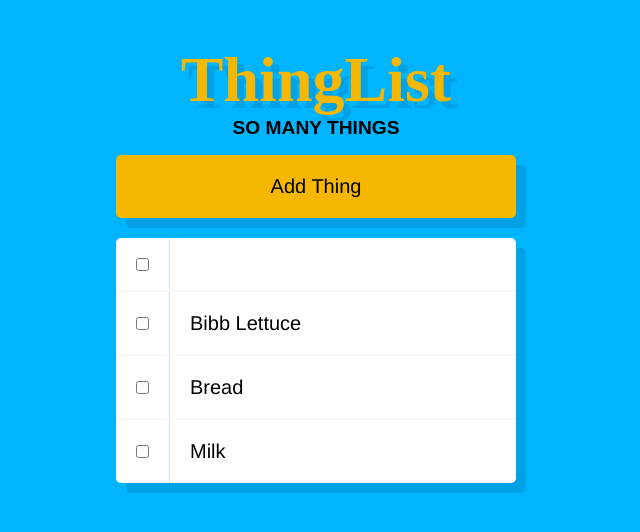
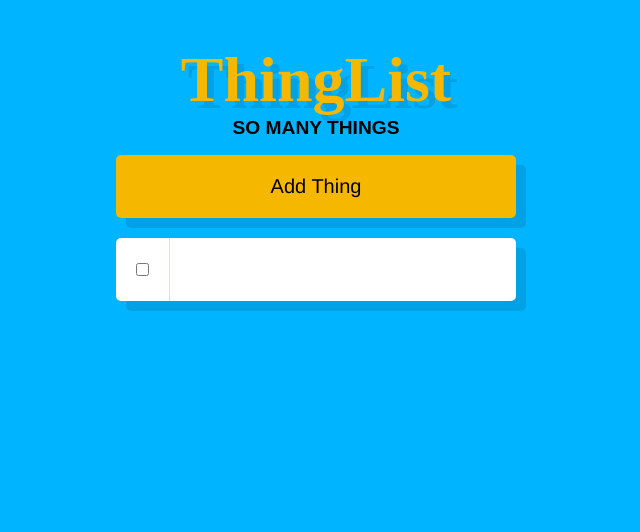
Before and after one commit to sarenas797/thing-List, a React (Create React App) app: page / in a window 1280 px wide. Both pictures are taken after a click on the button "Add Thing". Shown: the top 532 px of the page, without its empty margins (324-964 px from the left). Built offline with nearby package versions, Linux system fonts and the light colour scheme; a web font is replaced by a local one.

Commit message:
add Content editable and add things list

```diff
--- a/package.json
+++ b/package.json
@@ -3,6 +3,7 @@
   "version": "0.1.0",
   "private": true,
   "dependencies": {
+    "contenteditable": "^0.3.0",
     "react": "^15.5.4",
     "react-dom": "^15.5.4"
   },
--- a/src/App.js
+++ b/src/App.js
@@ -8,9 +8,6 @@ import AddThing from "./AddThing"
 class App extends Component {
   state = {
     things: {
-      'thing-1':{ id: 'thing-1', name: 'Milk'},
-      'thing-2':{id: 'thing-2', name: 'Bread'},
-      'thing-3':{id: 'thing-3', name: 'Bibb Lettuce'},
     }
   }
 
@@ -28,13 +25,25 @@ class App extends Component {
     this.setState({ things })
   }
 
+  saveThing=(thing)=>{
+    const things = {...this.state.things}
+    things[thing.id] = thing
+
+    this.setState({things})
+  }
+
   render() {
+
+    const actions={
+      saveThing:this.saveThing,
+      removeThing:this.removeThing,
+    }
+
     return (
-
       <div className="App">
         <Header />
         <AddThing sumarThing={this.sumarThing} />
-        <ThingList things={this.state.things} />
+        <ThingList things={this.state.things}{...actions} />
       </div>
     );
   }
--- a/src/Thing.js
+++ b/src/Thing.js
@@ -1,18 +1,23 @@
 import React from 'react';
 
 import "./Thing.css"
+import ContentEditable from './react-contenteditable'
 
 
-const Thing = ({thing}) =>{
+const Thing = ({thing, saveThing, removeThing}) =>{
+
+  const updateName=(ev)=>{
+    thing.name = ev.target.value
+    saveThing(thing)
+  }
+
     return(
         <li className="Thing">
             <input type="checkbox" value="on"/>
           <div className="details">
-            <div className="name">
-              {thing.name}
-            </div>
+            <ContentEditable html={thing.name} className="name" onChange={updateName} />
             <span className="actions">
-              <button className="remove">
+              <button className="remove" onClick={()=>removeThing(thing)}>
                 <i className="fa fa-trash-o"></i>
               </button>
             </span>
--- a/src/ThingList.js
+++ b/src/ThingList.js
@@ -13,7 +13,11 @@ const ThingList = (props, AddThing) =>{
     return(
         <ul className = "ThingList">
             {
-                Object.keys(props.things).sort(sortThings).map(thingId => <Thing thing={props.things[thingId]} key={thingId} />)
+                Object.keys(props.things).sort(sortThings).map(thingId => <Thing
+                                                                            thing={props.things[thingId]}
+                                                                            key={thingId}
+                                                                           {...props}
+                                                                             />)
             }
         </ul>
     )
--- /dev/null
+++ b/src/react-contenteditable.js
@@ -0,0 +1,56 @@
+import React from 'react';
+
+export default class ContentEditable extends React.Component {
+  constructor() {
+    super();
+    this.emitChange = this.emitChange.bind(this);
+  }
+
+  render() {
+    var { tagName, html, ...props } = this.props;
+
+    return React.createElement(
+      tagName || 'div',
+      {
+        ...props,
+        ref: (e) => this.htmlEl = e,
+        onInput: this.emitChange,
+        onBlur: this.props.onBlur || this.emitChange,
+        contentEditable: !this.props.disabled,
+        dangerouslySetInnerHTML: {__html: html}
+      },
+      this.props.children);
+  }
+
+  shouldComponentUpdate(nextProps) {
+    // We need not rerender if the change of props simply reflects the user's
+    // edits. Rerendering in this case would make the cursor/caret jump.
+    return (
+      // Rerender if there is no element yet... (somehow?)
+      !this.htmlEl
+      // ...or if html really changed... (programmatically, not by user edit)
+      || ( nextProps.html !== this.htmlEl.innerHTML
+        && nextProps.html !== this.props.html )
+      // ...or if editing is enabled or disabled.
+      || this.props.disabled !== nextProps.disabled
+    );
+  }
+
+  componentDidUpdate() {
+    if ( this.htmlEl && this.props.html !== this.htmlEl.innerHTML ) {
+      // Perhaps React (whose VDOM gets outdated because we often prevent
+      // rerendering) did not update the DOM. So we update it manually now.
+      this.htmlEl.innerHTML = this.props.html;
+    }
+  }
+
+  emitChange(evt) {
+    if (!this.htmlEl) return;
+    var html = this.htmlEl.innerHTML;
+    if (this.props.onChange && html !== this.lastHtml) {
+      evt.target = { value: html };
+      this.props.onChange(evt);
+    }
+    this.lastHtml = html;
+  }
+}
```
Also changed, not shown: 1 other file (tests, documents, lock files or other folders).
